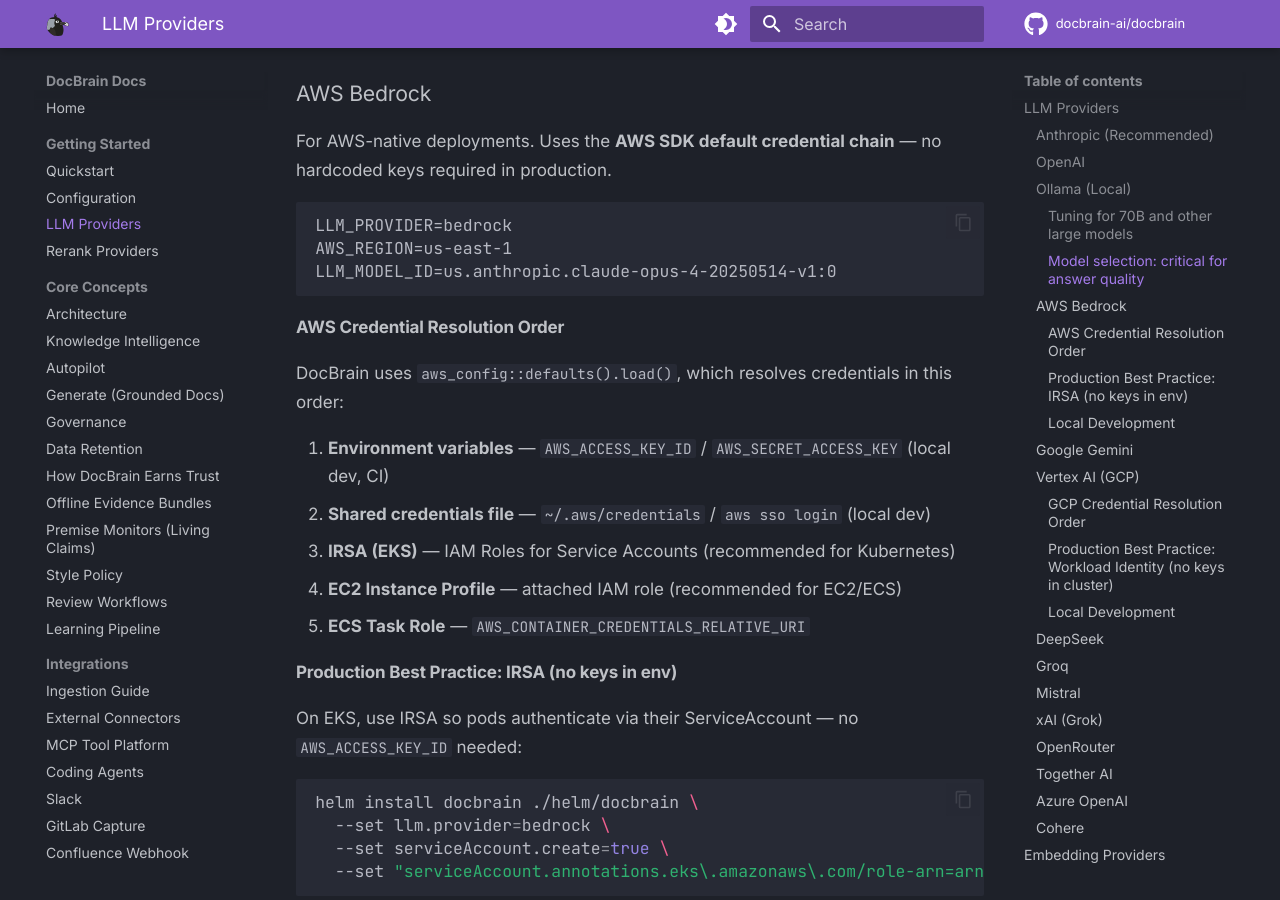
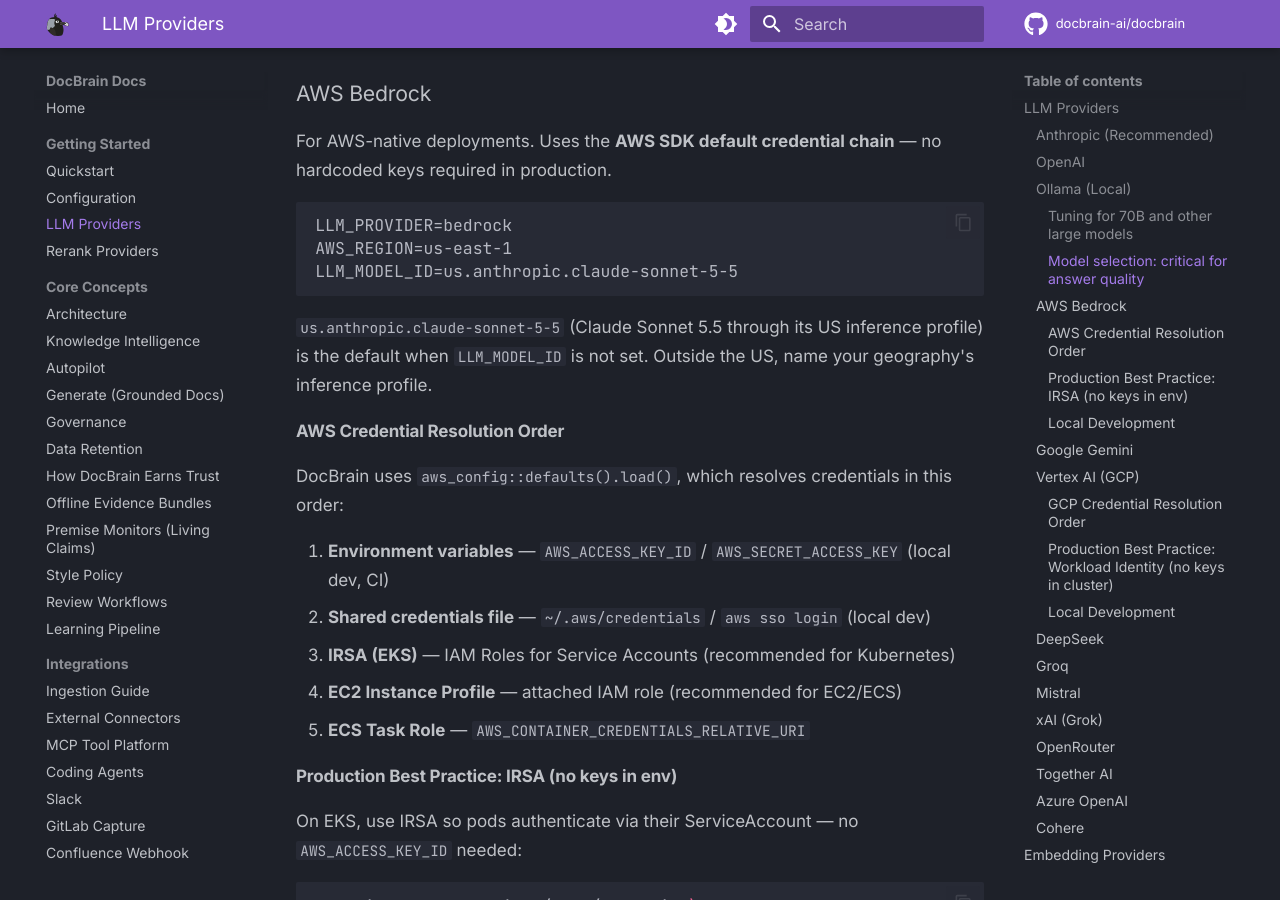
Before and after one commit to docbrain-ai/docbrain, an MkDocs documentation site: the page built from docs/providers.md, in a window 1280 px wide and 900 px high, scrolled down 3241 px. Built offline with MkDocs 1.6.1 and Material for MkDocs 9.7.7, drawn with Linux system fonts in a browser that asks for light colours; comment, search, counter and statistics services are not loaded.

Commit message:
bedrock: the public .env.example, the setup wizard and the docs name the Bedrock default, us.anthropic.claude-sonnet-5-5 (#784 D4)
The copies an operator is handed are these: .env.example named Sonnet 4.5,
the Kubernetes example Sonnet 4 and the providers page Opus 4, none of them
the default. Each now names the default the server uses when no model is
given, and says that outside the US an operator names their geography's
profile. The wizard's Bedrock choice now sets LLM_MODEL_ID itself, as its
other choices do, instead of keeping whatever .env.example's active line
held.

````diff
--- a/docs/providers.md
+++ b/docs/providers.md
@@ -85,8 +85,11 @@ For AWS-native deployments. Uses the **AWS SDK default credential chain** — no
 ```env
 LLM_PROVIDER=bedrock
 AWS_REGION=us-east-1
-LLM_MODEL_ID=us.anthropic.claude-opus-4-20250514-v1:0
+LLM_MODEL_ID=us.anthropic.claude-sonnet-5-5
 ```
+
+`us.anthropic.claude-sonnet-5-5` (Claude Sonnet 5.5 through its US inference profile) is the default when `LLM_MODEL_ID` is not set.
+Outside the US, name your geography's inference profile.
 
 #### AWS Credential Resolution Order
 
````
Also changed, not shown: docs/kubernetes.md (+1 -1 lines), 2 other files.
